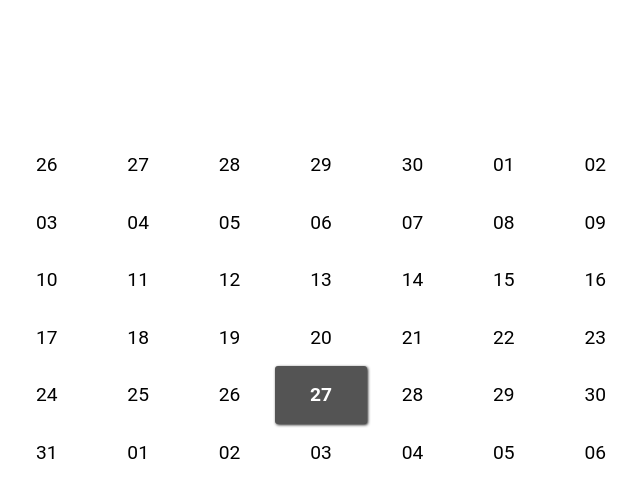
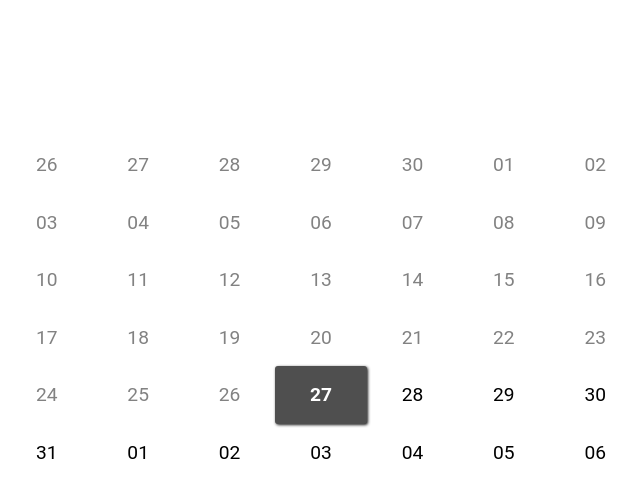
Before and after one commit to ewalis1/calendar_course, a React (Create React App) app in the folder calendar-app/: page / in a window 1280 px wide. Shown: the top 498 px of the page, without its empty margins (319-959 px from the left). Built offline with nearby package versions, Linux system fonts and the light colour scheme.

Commit message:
added styling for a chosen day, current day and days before today

```diff
--- a/calendar-app/src/App.scss
+++ b/calendar-app/src/App.scss
@@ -1,4 +1,6 @@
 @use 'sass:color';
+
+$color-selected: #4f4f4f;
 
 * {
   padding: 0;
@@ -30,14 +32,21 @@
     line-height: 3em;
     &:hover {
       cursor: pointer;
-      color: lighten(#545454, 20);
+      color: #FF7B60;
     }
-    .chosenDay {
+    .pickedDay {
       font-weight: bold;
-      background-color: #545454;
+      background-color: $color-selected;
       color: #ffffff;
       border-radius: 3px;
-      box-shadow: 1px 1px 3px darken(#545454, 20);
+      box-shadow: 1px 1px 3px darken($color-selected, 20);
+    }
+    .today {
+      border: 1px solid darken($color-selected, 20);
+      border-radius: 3px;
+    }
+    .yesterday {
+      color: lighten($color-selected, 20);
     }
   }
 }
--- a/calendar-app/src/components/Calendar.js
+++ b/calendar-app/src/components/Calendar.js
@@ -21,13 +21,24 @@ export default function Calendar() {
     setCalendar(arr);
   }, [value]);
 
+  const chosenDay = day => value.isSame(day, "day");
+  const yesterday = day => day.isBefore(new Date(), "day");
+  const today = day => day.isSame(new Date(), "day");
+
+  const dayStyling = (day, value) => {
+    if (chosenDay(day, value)) return "pickedDay";
+    if (yesterday(day)) return "yesterday";
+    if (today(day)) return "today";
+    return "";
+  }
+
   return <div className="calendar">
     {
       calendar.map((week, index) => (
         <div key={index}>
           {week.map((day, index) => (
             <div key={index} className="day" onClick={() => setValue(day)}>
-              <div className={value.isSame(day, "day") ? "chosenDay" : ""}>
+              <div className={dayStyling(day, value)}>
                 {day.format("DD")}
               </div>
             </div>
```
